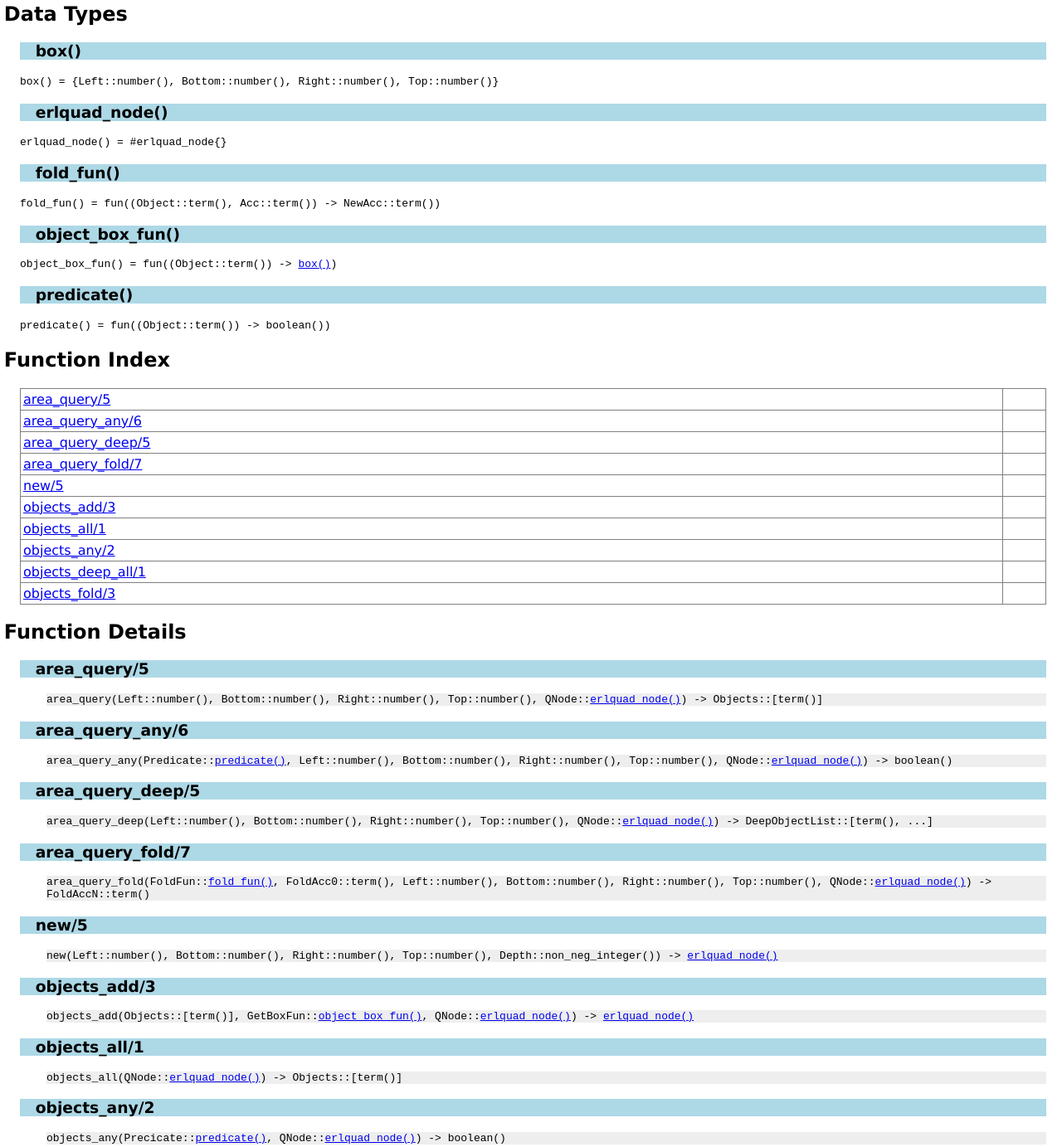
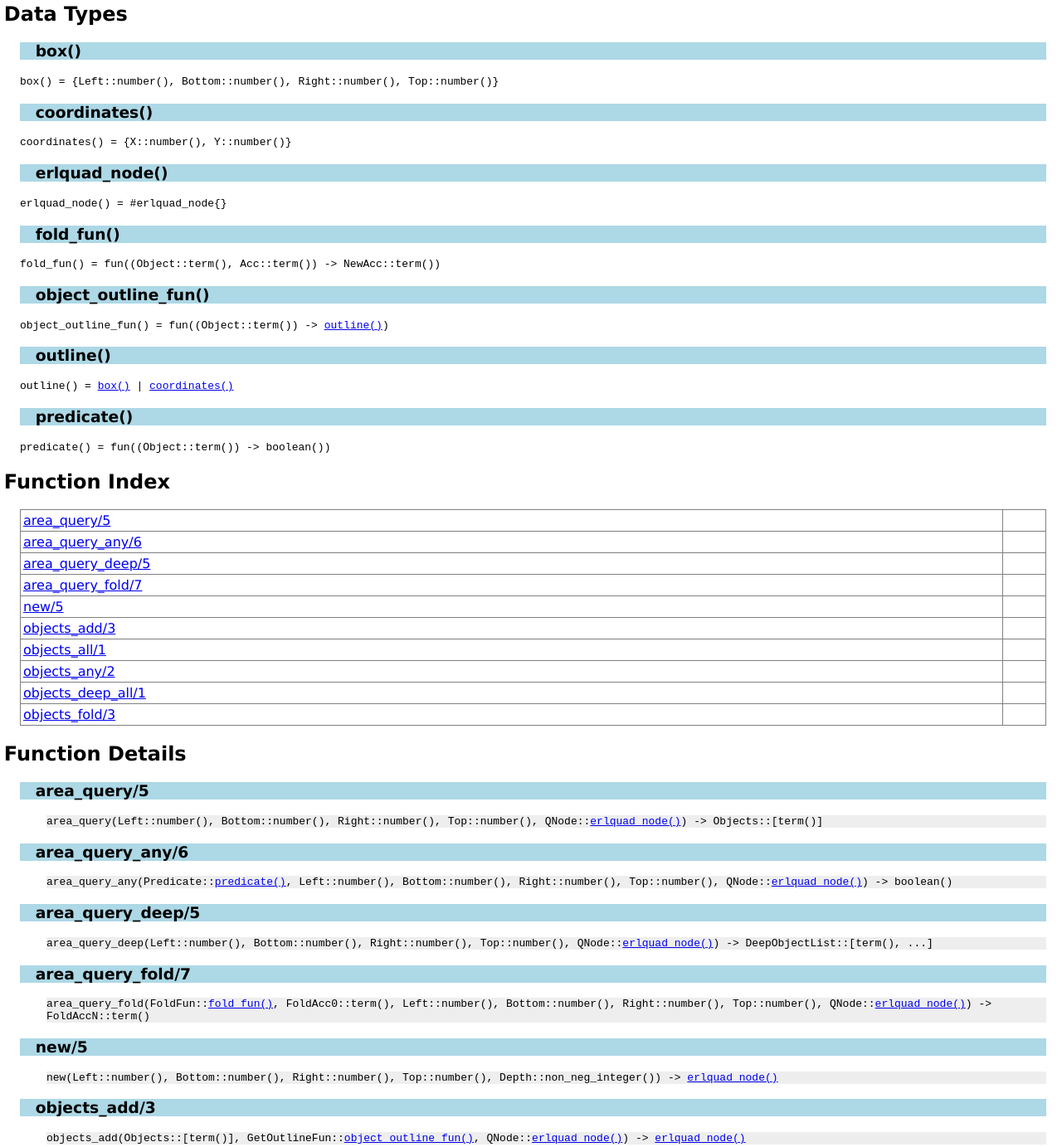
Before and after one commit to g-andrade/erlquad, a plain HTML site: page doc/erlquad.html in a window 1280 px wide. Shown: the part 238-1621 px from the top of the page at 83% size. Drawn offline with Linux system fonts and the light colour scheme.

Commit message:
Update docs

```diff
--- a/doc/erlquad.html
+++ b/doc/erlquad.html
@@ -19,6 +19,10 @@
 <p><tt>box() = {Left::number(), Bottom::number(), Right::number(), Top::number()}</tt></p>
 
 
+<h3 class="typedecl"><a name="type-coordinates">coordinates()</a></h3>
+<p><tt>coordinates() = {X::number(), Y::number()}</tt></p>
+
+
 <h3 class="typedecl"><a name="type-erlquad_node">erlquad_node()</a></h3>
 <p><tt>erlquad_node() = #erlquad_node{}</tt></p>
 
@@ -27,8 +31,12 @@
 <p><tt>fold_fun() = fun((Object::term(), Acc::term()) -&gt; NewAcc::term())</tt></p>
 
 
-<h3 class="typedecl"><a name="type-object_box_fun">object_box_fun()</a></h3>
-<p><tt>object_box_fun() = fun((Object::term()) -&gt; <a href="#type-box">box()</a>)</tt></p>
+<h3 class="typedecl"><a name="type-object_outline_fun">object_outline_fun()</a></h3>
+<p><tt>object_outline_fun() = fun((Object::term()) -&gt; <a href="#type-outline">outline()</a>)</tt></p>
+
+
+<h3 class="typedecl"><a name="type-outline">outline()</a></h3>
+<p><tt>outline() = <a href="#type-box">box()</a> | <a href="#type-coordinates">coordinates()</a></tt></p>
 
 
 <h3 class="typedecl"><a name="type-predicate">predicate()</a></h3>
@@ -77,7 +85,7 @@
 
 <h3 class="function"><a name="objects_add-3">objects_add/3</a></h3>
 <div class="spec">
-<p><tt>objects_add(Objects::[term()], GetBoxFun::<a href="#type-object_box_fun">object_box_fun()</a>, QNode::<a href="#type-erlquad_node">erlquad_node()</a>) -&gt; <a href="#type-erlquad_node">erlquad_node()</a></tt><br></p>
+<p><tt>objects_add(Objects::[term()], GetOutlineFun::<a href="#type-object_outline_fun">object_outline_fun()</a>, QNode::<a href="#type-erlquad_node">erlquad_node()</a>) -&gt; <a href="#type-erlquad_node">erlquad_node()</a></tt><br></p>
 </div>
 
 <h3 class="function"><a name="objects_all-1">objects_all/1</a></h3>
@@ -102,6 +110,6 @@
 <hr>
 
 <div class="navbar"><a name="#navbar_bottom"></a><table width="100%" border="0" cellspacing="0" cellpadding="2" summary="navigation bar"><tr><td><a href="overview-summary.html" target="overviewFrame">Overview</a></td><td><a href="http://www.erlang.org/"><img src="erlang.png" align="right" border="0" alt="erlang logo"></a></td></tr></table></div>
-<p><i>Generated by EDoc, Apr 23 2016, 21:45:07.</i></p>
+<p><i>Generated by EDoc, Apr 23 2016, 21:49:36.</i></p>
 </body>
 </html>
```
Also changed, not shown: doc/overview-summary.html (+1 -1 lines), 1 other file.
